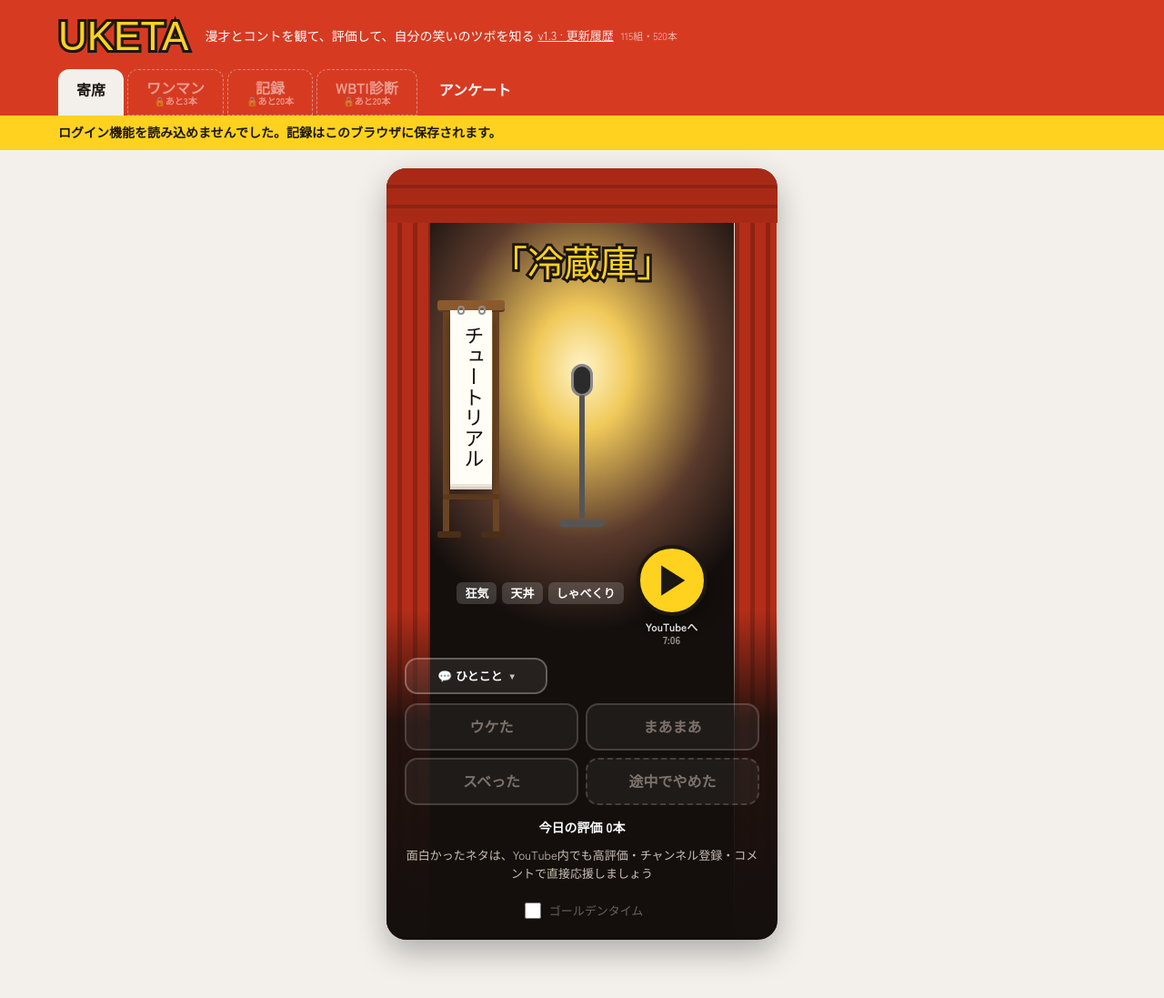
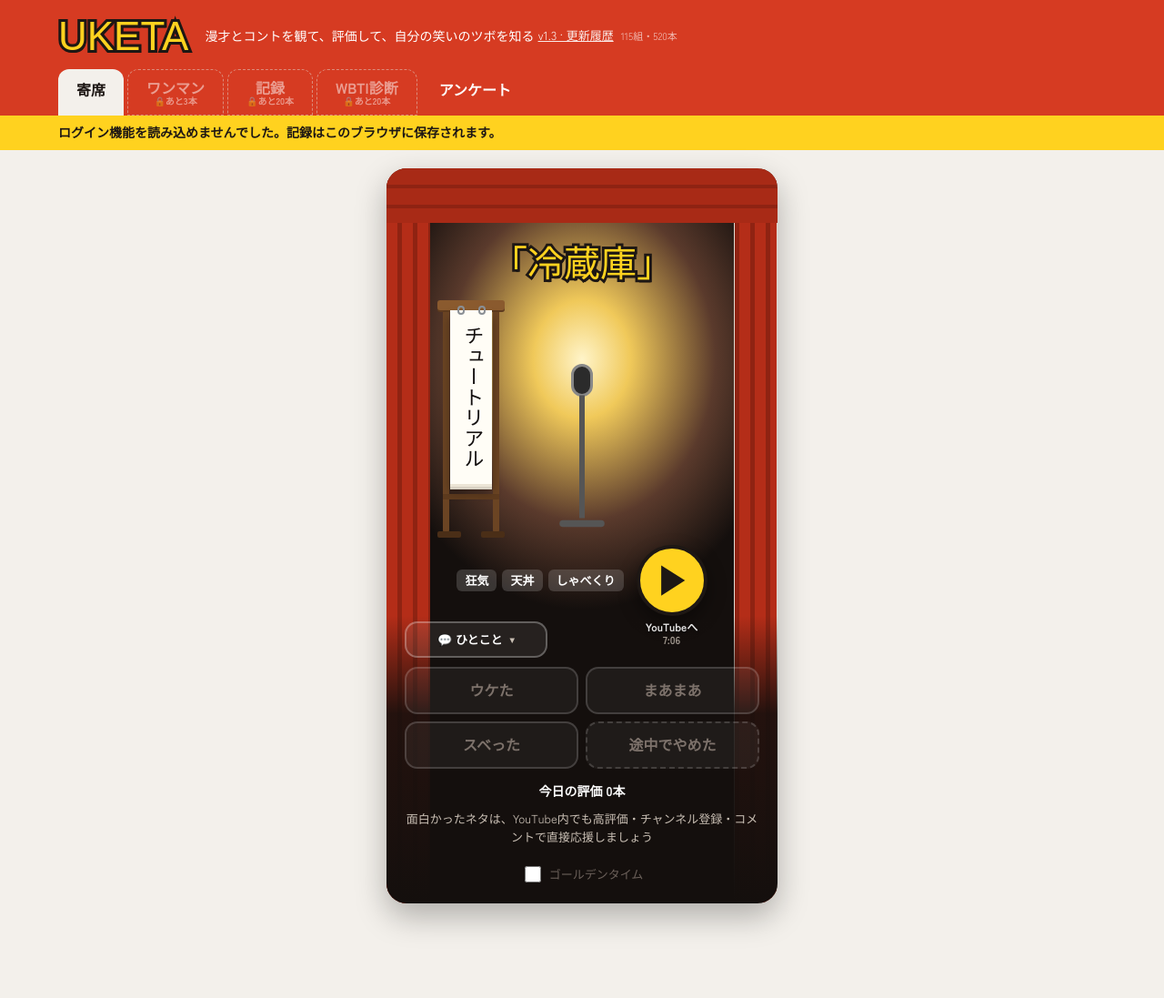
Before and after one commit to jahmehs/uketa, a plain HTML site: page index.html in a window 1280 px wide. Shown: the whole page at 91% size. After the commit the page ends 1057 px from the top, so only its background shows below. Drawn offline with Linux system fonts and the light colour scheme; a web font is replaced by a local one.

Commit message:
ひとこと: editor overlays exactly the four rating buttons; memo button moved up beside the play label
Co-Authored-By: Claude Opus 5.5 <noreply@anthropic.com>
Claude-Session: https://claude.ai/code/session_01BcswLp2vE59NaWcV65CYgP

```diff
--- a/index.html
+++ b/index.html
@@ -51,8 +51,8 @@ main{padding:20px max(5vw,16px) 64px}
 .scene{position:relative;width:100%;margin-top:14px}
 .mek{position:absolute;left:0;bottom:0}
 .prop{position:absolute;bottom:0}
-.play{display:flex;align-items:center;gap:14px;margin:8px 0 0;width:100%;justify-content:center}
-.play .pl{flex:0 1 auto;min-width:0;display:flex;flex-direction:column;gap:6px;align-items:flex-end}
+.play{display:flex;align-items:flex-start;gap:14px;margin:8px 0 0;width:100%;justify-content:center}
+.play .pl{flex:0 1 auto;min-width:0;min-height:78px;display:flex;flex-direction:column;justify-content:center;gap:6px;align-items:flex-end}
 .play .pl .tg{justify-content:flex-end}
 .play .pl .hint{text-align:right;font-size:12.5px;white-space:nowrap}
 .play .pr{display:flex;flex-direction:column;align-items:center;gap:0;flex:none;line-height:1.25}
@@ -61,7 +61,7 @@ main{padding:20px max(5vw,16px) 64px}
 .play a{width:78px;height:78px;border-radius:39px;background:var(--yel);border:4px solid #1d1714;display:flex;align-items:center;justify-content:center;box-shadow:0 8px 20px rgba(0,0,0,.4);transition:transform .15s}
 .play a:active{transform:scale(.94)}
 .play .pr p{margin:0;font-size:12px;white-space:nowrap;font-weight:700;text-shadow:0 1px 3px rgba(0,0,0,.7)}
-.pit{position:relative;z-index:3;margin-top:-40px;padding:52px 20px 20px;background:linear-gradient(180deg,rgba(20,15,13,0) 0%,rgba(20,15,13,.9) 34%,#140f0d 100%);display:flex;flex-direction:column;gap:10px}
+.pit{position:relative;z-index:3;margin-top:-34px;padding:6px 20px 20px;background:linear-gradient(180deg,rgba(20,15,13,0) 0%,rgba(20,15,13,.9) 34%,#140f0d 100%);display:flex;flex-direction:column;gap:10px}
 .tg{display:flex;flex-wrap:wrap;gap:6px;justify-content:center}
 .tg span{background:rgba(255,255,255,.16);font-size:13px;font-weight:700;padding:2px 9px;border-radius:6px}
 .hint{margin:0;font-size:13px;color:#c9bfb4;text-align:center}
@@ -351,10 +351,12 @@ fieldset{border:0;padding:0;margin:0}legend{font-weight:700;font-size:14px;margi
 .admw .note2{font-size:12px;color:var(--mute)}
 .lnote{margin:4px 0 0;font-size:12.5px;line-height:1.45;color:var(--mute);overflow-wrap:anywhere}
 .cmt{display:flex;flex-direction:column;gap:8px}
-.rgrid[hidden]{display:none}
 .rzone{display:flex;flex-direction:column;gap:10px}
-.cmt.open{box-sizing:border-box;gap:8px}
-.cmt.open textarea{flex:1;min-height:0;resize:none}
+.rbox{position:relative}
+.rgrid[inert]{visibility:hidden}
+.cmt.open{position:absolute;inset:0;box-sizing:border-box;gap:8px;z-index:2}
+.cmt.open textarea{flex:1;min-height:0;resize:none;height:auto}
+.cmtpill.on{border-color:#fff}
 .cmtpill{align-self:flex-start;width:calc((100% - 8px)/2*.82);min-height:40px;box-sizing:border-box;display:flex;align-items:center;justify-content:center;gap:6px;font:inherit;font-size:13px;font-weight:700;color:#fff;background:rgba(255,255,255,.08);border:2px solid rgba(255,255,255,.28);border-radius:14px;padding:4px 10px;cursor:pointer;white-space:nowrap;overflow:hidden;text-overflow:ellipsis}
 .cmtpill small{font-weight:400;color:#c9bfb4;font-size:11.5px}
 .cmtpill b{font-size:10px;color:#c9bfb4;margin-left:2px}
@@ -725,11 +727,9 @@ const PLAY_SVG='<svg width="34" height="38" viewBox="0 0 14 16" aria-hidden="tru
 const CURT='<div class="cur l"></div><div class="cur r"></div><div class="val"></div>';
 const FINE='<p class="fine">面白かったネタは、YouTube内でも高評価・チャンネル登録・コメントで直接応援しましょう</p>';
 const SHIMO=()=>`<label class="shimo"><input type="checkbox" data-shimo${S.noShimo?' checked':''}> ゴールデンタイム</label>`;
-function cmtBlock(v){
-  const dr=S.draft&&S.draft.y===v.y?S.draft:null,txt=dr?String(dr.t||''):'',dev=!!(dr&&dr.d),tt=txt.trim();
-  if(S.cmtOpen===v.y)return `<div class="cmt open"${S.cmtH?` style="height:${S.cmtH}px"`:''}><textarea id="cmtT" rows="3" maxlength="500" placeholder="ひとこと（自分用メモ）　例：ツッコミ最高">${esc(txt)}</textarea><div class="crow"><label class="sw"><input type="checkbox" id="cmtD"${dev?' checked':''}><i aria-hidden="true"></i><span>開発者にも送る</span></label><button type="button" class="cdone" data-act="cmtclose">完了</button></div></div>`;
-  return `<button type="button" class="cmtpill${tt?' has':''}" data-act="cmtopen">💬 ${tt?esc(tt.length>7?tt.slice(0,7)+'…':tt)+(dev?' <small>✉</small>':''):'ひとこと'}<b aria-hidden="true">▾</b></button>`;
-}
+function cmtState(v){const dr=S.draft&&S.draft.y===v.y?S.draft:null,txt=dr?String(dr.t||''):'';return {txt,dev:!!(dr&&dr.d),tt:txt.trim(),op:S.cmtOpen===v.y}}
+function cmtEditor(v){const {txt,dev}=cmtState(v);return `<div class="cmt open"><textarea id="cmtT" maxlength="500" placeholder="ひとこと（自分用メモ）　例：ツッコミ最高">${esc(txt)}</textarea><div class="crow"><label class="sw"><input type="checkbox" id="cmtD"${dev?' checked':''}><i aria-hidden="true"></i><span>開発者にも送る</span></label><button type="button" class="cdone" data-act="cmtclose">完了</button></div></div>`}
+function cmtPill(v){const {tt,dev,op}=cmtState(v);return `<button type="button" class="cmtpill${tt?' has':''}${op?' on':''}" data-act="${op?'cmtclose':'cmtopen'}" aria-expanded="${op}">💬 ${tt?esc(tt.length>7?tt.slice(0,7)+'…':tt)+(dev?' <small>✉</small>':''):'ひとこと'}<b aria-hidden="true">${op?'▴':'▾'}</b></button>`}
 function renderWatch(force){
   if(S.anim&&!force)return;
   if(!force&&document.activeElement&&document.activeElement.id==='cmtT'&&S.cur&&VID[S.cur]&&rated()[S.cur]==null)return;
@@ -741,15 +741,15 @@ function renderWatch(force){
   st.innerHTML=`${CURT}<div class="boards">
     <h2 class="ttl telop" style="font-size:${tz}px">「${esc(t)}」</h2>
     <div class="scene" style="height:${Math.max(200,mk.h+4)}px">${mk.html}${prop}</div>
-    <div class="play"><div class="pl"><div class="tg">${vtags({g,v}).filter(s=>STY[s]).map(s=>`<span>${STY[s]}</span>`).join('')}</div><p class="hint">${p?'観終わったら評価 ↓':''}</p></div><div class="pr"><a href="${ytUrl(v.y,v.s)}" target="_blank" rel="noopener" data-play="${esc(v.y)}" aria-label="YouTubeで観る（${mmss(v.d)}）">${PLAY_SVG}</a><p>YouTubeへ</p><small class="dur">${mmss(v.d)}</small></div></div>
+    <div class="play"><div class="pl"><div class="tg">${vtags({g,v}).filter(s=>STY[s]).map(s=>`<span>${STY[s]}</span>`).join('')}</div></div><div class="pr"><a href="${ytUrl(v.y,v.s)}" target="_blank" rel="noopener" data-play="${esc(v.y)}" aria-label="YouTubeで観る（${mmss(v.d)}）">${PLAY_SVG}</a><p>YouTubeへ</p><small class="dur">${mmss(v.d)}</small></div></div>
   </div>
   <div class="pit">
-    <div class="rzone">${S.cmtOpen===v.y?cmtBlock(v):cmtBlock(v)+`    <div class="rgrid" role="group" aria-label="評価">
+    <div class="rzone">${cmtPill(v)}<div class="rbox">${S.cmtOpen===v.y?cmtEditor(v):''}<div class="rgrid" role="group" aria-label="評価"${S.cmtOpen===v.y?' aria-hidden="true" inert':''}>
       <button type="button" class="rb u" data-rate="1"${p?'':' disabled'}>ウケた</button>
       <button type="button" class="rb m" data-rate="0"${p?'':' disabled'}>まあまあ</button>
       <button type="button" class="rb s" data-rate="-1"${p?'':' disabled'}>スベった</button>
       <button type="button" class="rb a" data-rate="-2"${p?'':' disabled'}>途中でやめた</button>
-    </div>`}</div>
+    </div></div></div>
     <p class="today">今日の評価 ${todayN}本</p>${FINE}${SHIMO()}
   </div>`;
 }
@@ -1208,7 +1208,7 @@ document.addEventListener('click',ev=>{
   if(d.omplay){S.omPlayed=S.omPlayed||{};S.omPlayed[d.omplay]=true;setTimeout(renderOneman,300);return}
   if(d.omrate!=null){omRate(d.y,d.omrate);return}
   if(d.rate!=null){if(!t.disabled)rateCur(d.rate);return}
-  if(d.act==='cmtopen'&&S.cur){const z=$('.rzone');S.cmtH=z?Math.round(z.getBoundingClientRect().height):0;S.cmtOpen=S.cur;renderWatch(true);const x=$('#cmtT');if(x){x.focus();x.setSelectionRange(x.value.length,x.value.length)}return}
+  if(d.act==='cmtopen'&&S.cur){S.cmtOpen=S.cur;renderWatch(true);const x=$('#cmtT');if(x){x.focus();x.setSelectionRange(x.value.length,x.value.length)}return}
   if(d.act==='cmtclose'){S.cmtOpen=null;renderWatch(true);return}
   if('later' in d){if(!S.anim)return;S.later=!S.later;t.classList.toggle('on',S.later);t.setAttribute('aria-pressed',S.later);return}
   if(d.lf!=null){S.logFav=d.lf==='1';return renderLog()}
```
